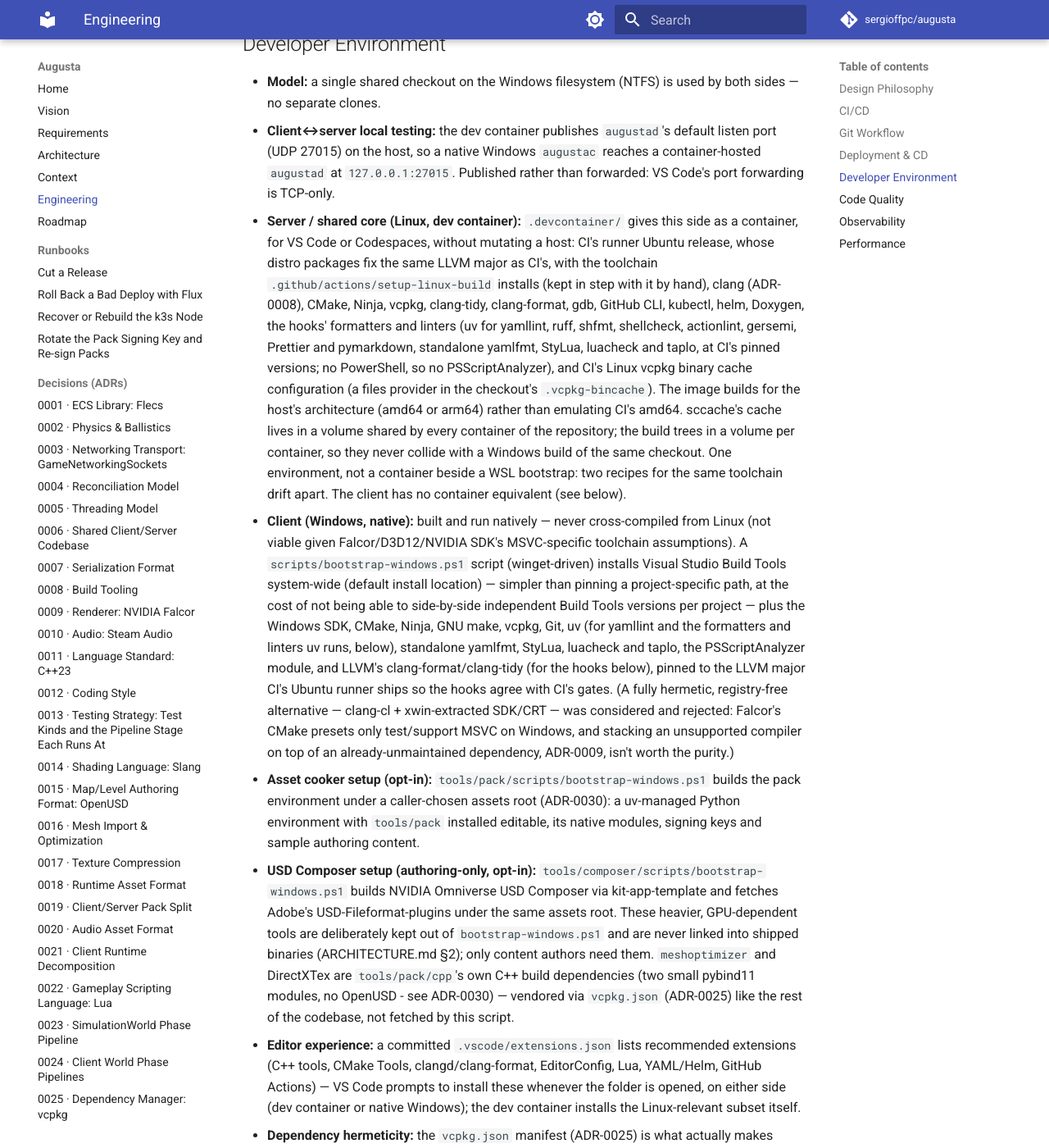
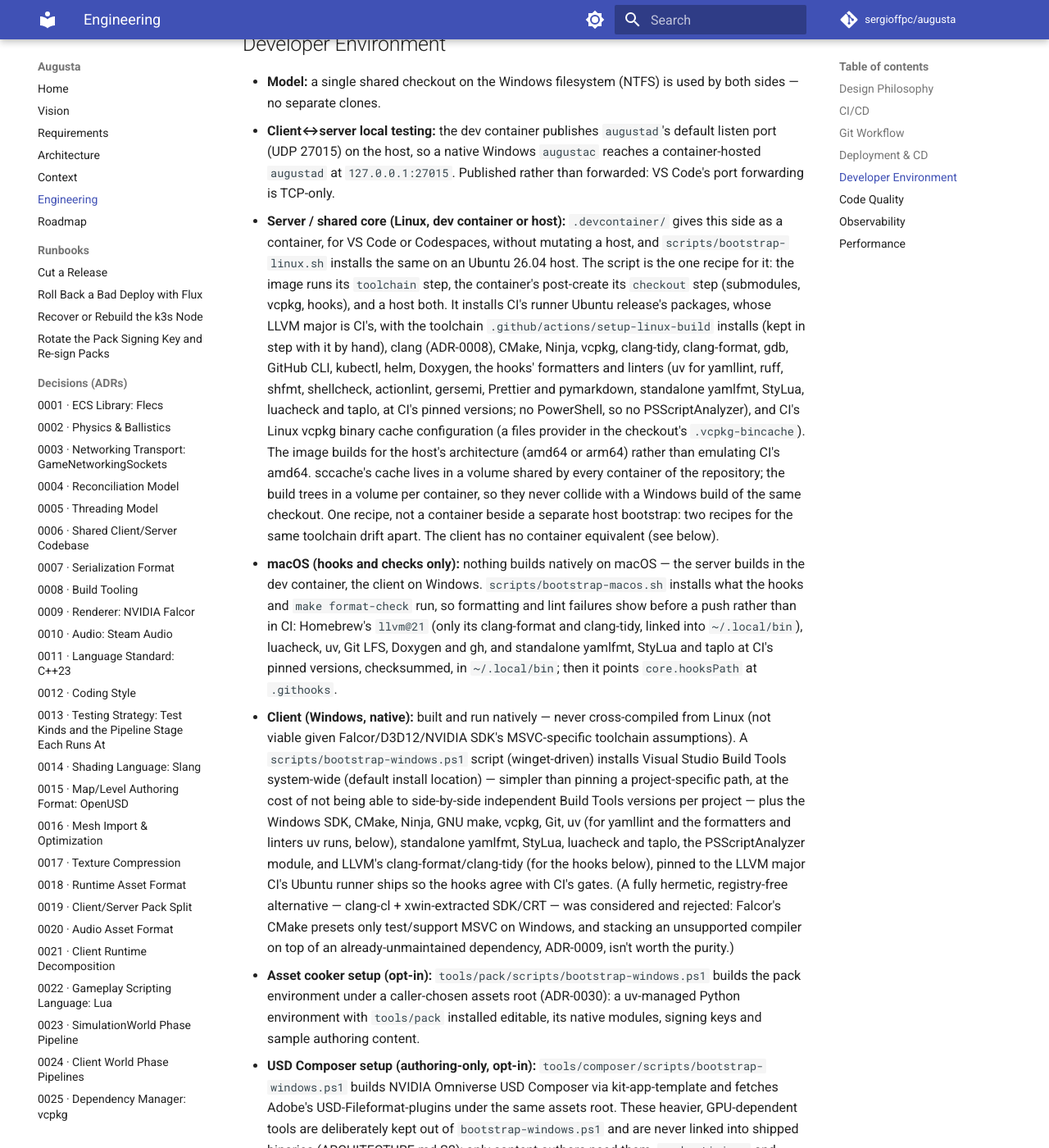
Before and after one commit to sergioffpc/augusta, an MkDocs documentation site: the page built from docs/ENGINEERING.md, in a window 1280 px wide and 1400 px high, scrolled down 5046 px. Shown: the whole window at 82% size. Built offline with MkDocs 1.6.1 and Material for MkDocs 9.7.7, drawn with Linux system fonts in a browser that asks for light colours; comment, search, counter and statistics services are not loaded.

Commit message:
build(bootstrap): add macOS and Linux bootstraps, one recipe with the dev container
scripts/bootstrap-macos.sh installs what the hooks and `make format-check`
run on macOS, at CI's pinned versions, and enables the hooks, so formatting
and lint failures show before a push. Nothing builds natively on macOS.

scripts/bootstrap-linux.sh installs the server toolchain on Ubuntu 26.04
and readies the checkout. It is now the dev container's recipe too: the
image runs its toolchain step and post-create.sh its checkout step, so the
container and a Linux host can't drift apart. The image builds from the
repository, narrowed to the script by Dockerfile.dockerignore.

Co-Authored-By: Claude Opus 5.5 <noreply@anthropic.com>

```diff
--- a/docs/ENGINEERING.md
+++ b/docs/ENGINEERING.md
@@ -214,23 +214,34 @@ no self-hosted GitHub Actions runner in this pipeline).
   default listen port (UDP 27015) on the host, so a native Windows `augustac`
   reaches a container-hosted `augustad` at `127.0.0.1:27015`. Published rather
   than forwarded: VS Code's port forwarding is TCP-only.
-- **Server / shared core (Linux, dev container):** `.devcontainer/` gives this
-  side as a container, for VS Code or Codespaces, without mutating a host: CI's
-  runner Ubuntu release, whose distro packages fix the same LLVM major as CI's,
-  with the toolchain `.github/actions/setup-linux-build` installs (kept in step
-  with it by hand), clang (ADR-0008), CMake, Ninja, vcpkg, clang-tidy,
-  clang-format, gdb, GitHub CLI, kubectl, helm, Doxygen, the hooks' formatters
-  and linters (uv for yamllint, ruff, shfmt, shellcheck, actionlint, gersemi,
-  Prettier and pymarkdown, standalone yamlfmt, StyLua, luacheck and taplo, at
-  CI's pinned versions; no PowerShell, so no PSScriptAnalyzer), and CI's Linux
-  vcpkg binary cache configuration (a files provider in the checkout's
-  `.vcpkg-bincache`). The image builds for the host's architecture (amd64 or
-  arm64) rather than emulating CI's amd64. sccache's cache lives in a volume
-  shared by every container of the repository; the build trees in a volume per
-  container, so they never collide with a Windows build of the same checkout.
-  One environment, not a container beside a WSL bootstrap: two recipes for the
-  same toolchain drift apart. The client has no container equivalent (see
-  below).
+- **Server / shared core (Linux, dev container or host):** `.devcontainer/`
+  gives this side as a container, for VS Code or Codespaces, without mutating a
+  host, and `scripts/bootstrap-linux.sh` installs the same on an Ubuntu 26.04
+  host. The script is the one recipe for it: the image runs its `toolchain`
+  step, the container's post-create its `checkout` step (submodules, vcpkg,
+  hooks), and a host both. It installs CI's runner Ubuntu release's packages,
+  whose LLVM major is CI's, with the toolchain
+  `.github/actions/setup-linux-build` installs (kept in step with it by hand),
+  clang (ADR-0008), CMake, Ninja, vcpkg, clang-tidy, clang-format, gdb, GitHub
+  CLI, kubectl, helm, Doxygen, the hooks' formatters and linters (uv for
+  yamllint, ruff, shfmt, shellcheck, actionlint, gersemi, Prettier and
+  pymarkdown, standalone yamlfmt, StyLua, luacheck and taplo, at CI's pinned
+  versions; no PowerShell, so no PSScriptAnalyzer), and CI's Linux vcpkg binary
+  cache configuration (a files provider in the checkout's `.vcpkg-bincache`).
+  The image builds for the host's architecture (amd64 or arm64) rather than
+  emulating CI's amd64. sccache's cache lives in a volume shared by every
+  container of the repository; the build trees in a volume per container, so
+  they never collide with a Windows build of the same checkout. One recipe, not
+  a container beside a separate host bootstrap: two recipes for the same
+  toolchain drift apart. The client has no container equivalent (see below).
+- **macOS (hooks and checks only):** nothing builds natively on macOS — the
+  server builds in the dev container, the client on Windows.
+  `scripts/bootstrap-macos.sh` installs what the hooks and `make format-check`
+  run, so formatting and lint failures show before a push rather than in CI:
+  Homebrew's `llvm@21` (only its clang-format and clang-tidy, linked into
+  `~/.local/bin`), luacheck, uv, Git LFS, Doxygen and gh, and standalone
+  yamlfmt, StyLua and taplo at CI's pinned versions, checksummed, in
+  `~/.local/bin`; then it points `core.hooksPath` at `.githooks`.
 - **Client (Windows, native):** built and run natively — never cross-compiled
   from Linux (not viable given Falcor/D3D12/NVIDIA SDK's MSVC-specific toolchain
   assumptions). A `scripts/bootstrap-windows.ps1` script (winget-driven)
```
Also changed, not shown: 6 other files.
